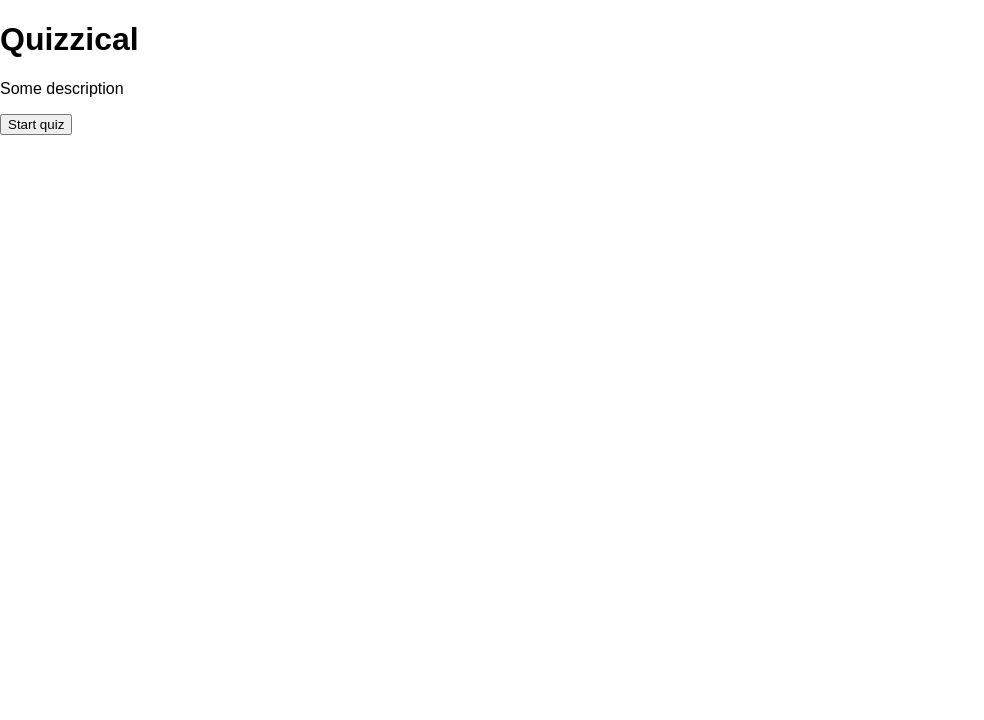
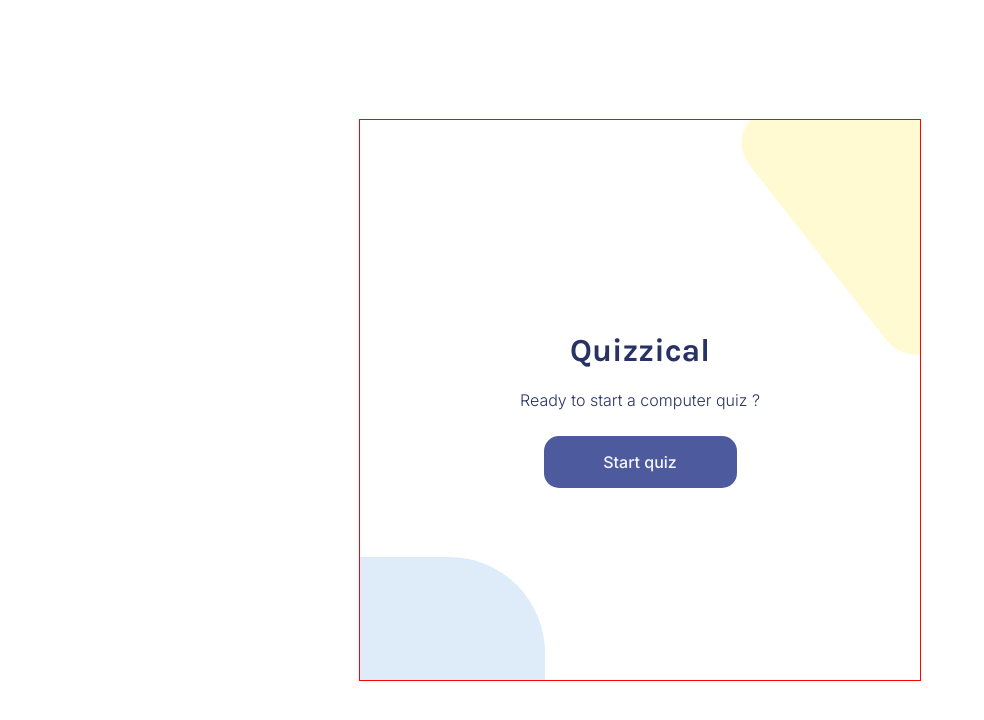
Before and after one commit to Celdama/quizzical, a React (Create React App) app: page / in a window 1280 px wide. Shown: the top 720 px of the page, without its empty margins (0-984 px from the left). Built offline with nearby package versions, Linux system fonts and the light colour scheme.

Commit message:
added some style to home page

```diff
--- a/public/index.html
+++ b/public/index.html
@@ -10,6 +10,12 @@
       content="Web site created using create-react-app"
     />
     <link rel="apple-touch-icon" href="%PUBLIC_URL%/logo192.png" />
+    <link rel="preconnect" href="https://fonts.googleapis.com" />
+    <link rel="preconnect" href="https://fonts.gstatic.com" crossorigin />
+    <link
+      href="https://fonts.googleapis.com/css2?family=Inter:wght@100;300;500;700&family=Karla:wght@200;300;400;500;600;700&display=swap"
+      rel="stylesheet"
+    />
     <!--
       manifest.json provides metadata used when your web app is installed on a
       user's mobile device or desktop. See https://developers.google.com/web/fundamentals/web-app-manifest/
--- a/src/App.js
+++ b/src/App.js
@@ -13,10 +13,14 @@ function App() {
       {startQuiz ? (
         <QAndA />
       ) : (
-        <div>
-          <h1>Quizzical</h1>
-          <p>Some description</p>
-          <button onClick={handleStartQuiz}>Start quiz</button>
+        <div className='start-quiz'>
+          <div className='content'>
+            <div className='yellow-blob'></div>
+            <div className='blue-blob'></div>
+            <h1>Quizzical</h1>
+            <p>Ready to start a computer quiz ?</p>
+            <button onClick={handleStartQuiz}>Start quiz</button>
+          </div>
         </div>
       )}
     </div>
--- a/src/GlobalStyle.js
+++ b/src/GlobalStyle.js
@@ -13,6 +13,90 @@ export const GlobalStyle = createGlobalStyle`
     margin: 0;
     padding: 0;
     font-family: sans-serif;
+    display: flex;
+    justify-content: center;
+    align-items: center;
+    height: 100vh;
+  }
+
+  .App {
+    outline: 1px solid red;
+    width: 560px;
+    height: 560px;
+    display: flex;
+    align-items: center;
+    justify-content: center;
+
+    .start-quiz {
+      text-align: center;
+      position: relative;
+      /* overflow: hidden; */
+
+      .content {
+        overflow: hidden;
+        position: relative;
+        width: 560px;
+        height: 560px;
+        display: flex;
+        flex-direction: column;
+        justify-content: center;
+        align-items: center;
+
+        .yellow-blob {
+          position: absolute;
+          height: 235px;
+          width: 297px;
+          background-color: red;
+          left: 72%;
+          top: -10%;
+          border-radius: 40px 35px 34px 56px;
+          background-color: #FFFAD1;
+          transform: rotate(-128deg);
+        }
+
+        .blue-blob {
+          position: absolute;
+          height: 235px;
+          width: 297px;
+          background-color: red;
+          left: -20%;
+          bottom: -20%;
+          border-radius: 96px;
+          background-color: #DEEBF8;
+        }
+
+        h1 {
+          font-family: 'Karla', sans-serif;
+          font-size: 32px;
+          line-height: 36px;
+          margin-bottom: 0;
+          color: #293264;
+          height: 41px;
+          font-weight: bold;
+        }
+
+        p {
+          font-family: 'Inter', sans-serif;
+          color: #293264;
+          font-weight: 300;
+        }
+
+
+        button {
+          font-family: 'Inter', sans-serif;
+          width: 193px;
+          height: 52px;
+          background-color: #4D5B9E;
+          border-radius: 15px;
+          border: none;
+          cursor: pointer;
+          color: #F5F7FB;
+          font-size: 16px;
+          margin-top: 10px;
+        }
+      }
+
+    }
   }
 
   .green {
```
